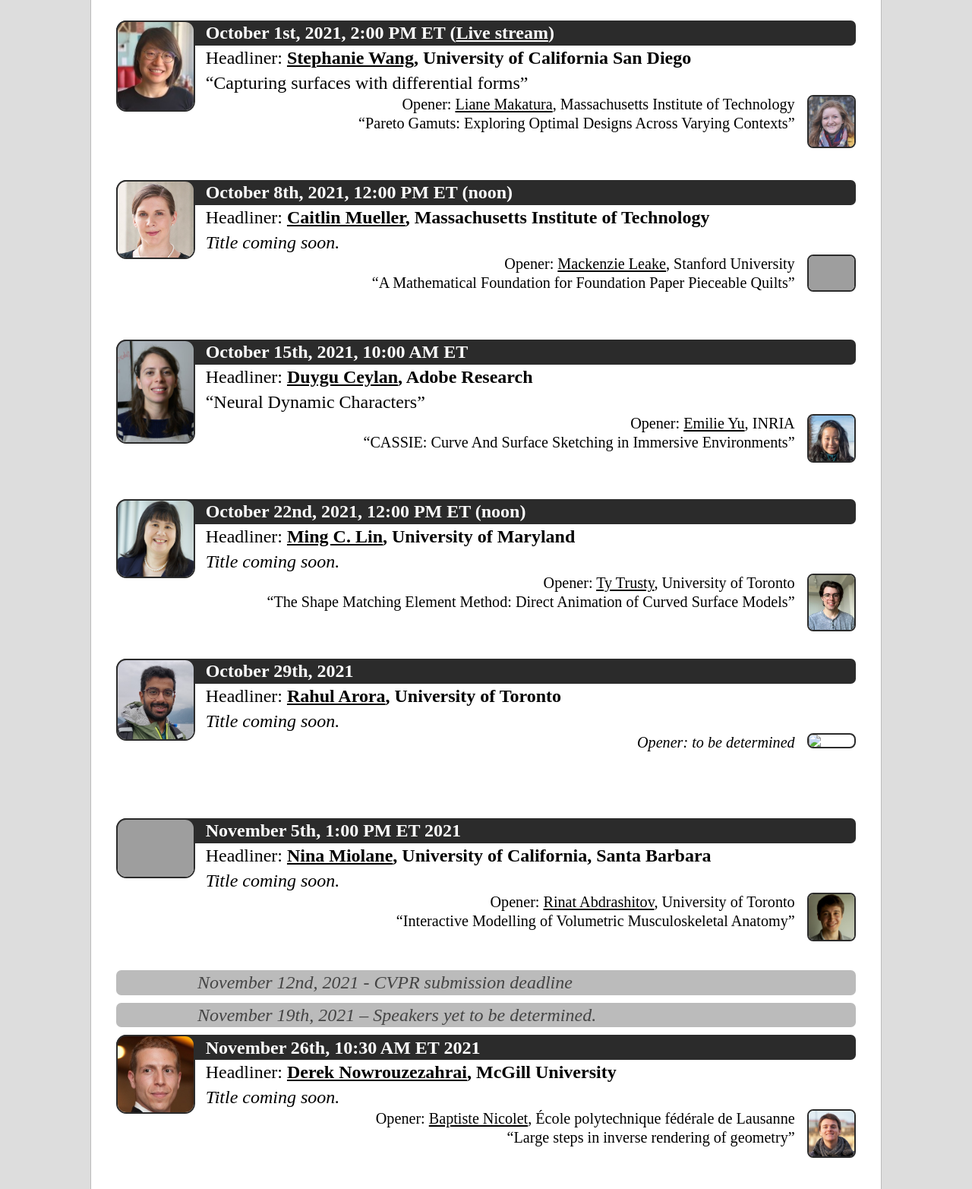
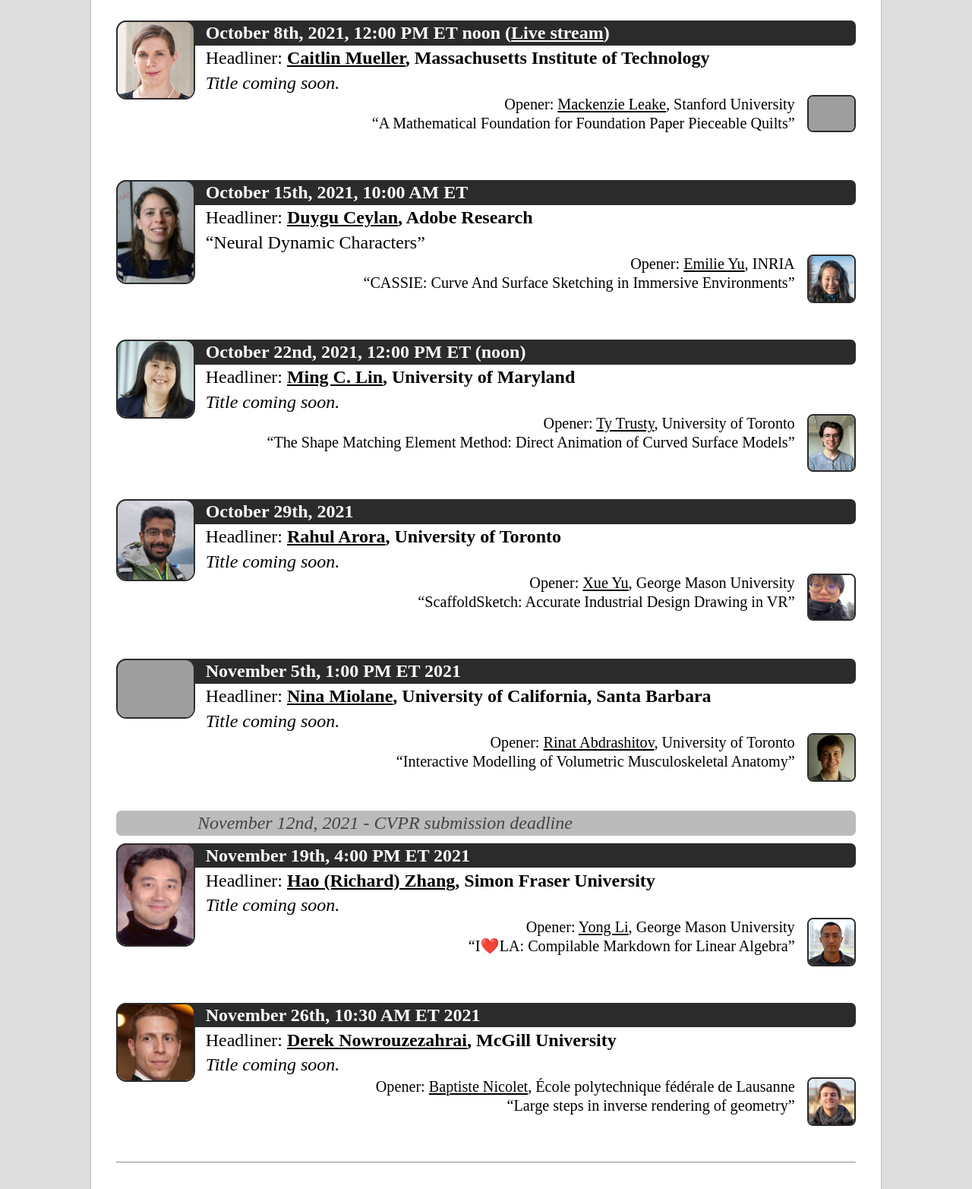
Before and after one commit to toronto-geometry-colloquium/toronto-geometry-colloquium.github.io, a plain HTML site: page index.html in a window 1280 px wide. Shown: the part 723-2288 px from the top of the page at 76% size. Drawn offline with Linux system fonts and the light colour scheme; grey boxes are pictures that could not be loaded; a web font is replaced by a local one.

Commit message:
weekly update & add Richard Rahul weeks

```diff
--- a/index.html
+++ b/index.html
@@ -62,27 +62,8 @@
         <ul id="speakerlist">
           <!-- copy from here ... -->
           <li>
-            <img class="headliner" src="./img/stephanie.jpg">
-            <h3 class="date">October 1st, 2021, 2:00 PM ET (<a href="https://youtu.be/EKnPi7R3P2M">Live stream</a>)</h3>
-            <h3 class="headlinername">
-              <a href="https://evastgh.github.io">Stephanie Wang</a>, University of California San Diego
-            </h3>
-            <h3 class="headlinertitle">Capturing surfaces with differential forms</h3>
-            </h3>
-            <div class="openerbox">
-              <img class="opener" src="img/liane-M.jpg">
-              <span class="opener">
-                <span class="line"><a href="http://www.lianemakatura.com">Liane Makatura</a>,</span>
-                <span class="line">Massachusetts Institute of Technology</span><br>
-                “Pareto Gamuts: Exploring Optimal Designs Across Varying Contexts”
-              </span>
-            </div>
-          </li>
-          <!-- ... to here -->
-          <!-- copy from here ... -->
-          <li>
             <img class="headliner" src="./img/caitlin-mueller.jpg">
-            <h3 class="date">October 8th, 2021, 12:00 PM ET (noon)</h3>
+            <h3 class="date">October 8th, 2021, 12:00 PM ET noon (<a href="https://youtu.be/ew3LIXX0Q-o">Live stream</a>)</h3>
             <h3 class="headlinername">
               <a href="http://www.caitlinmueller.com">Caitlin Mueller</a>, Massachusetts Institute of Technology
             </h3>
@@ -147,8 +128,12 @@
             <h3 class="headlinertitle tbd"></h3>
             </h3>
             <div class="openerbox">
-              <img class="opener" src="./img/silhouette-02.jpg">
-              <span class="opener tbd">to be determined</span>
+              <img class="opener" src="img/xue_yu.JPG">
+              <span class="opener">
+                <span class="line"><a href="https://krisyu.github.io">Xue Yu</a>,</span>
+                <span class="line">George Mason University</span><br>
+                “ScaffoldSketch: Accurate Industrial Design Drawing in VR”
+              </span>
             </div>
           </li>
           <!-- copy from here ... -->
@@ -172,7 +157,26 @@
           </li>
           <!-- ... to here -->
           <li class="tbd"> <h3 class="cancel">November 12nd, 2021 - CVPR submission deadline</h3> </li>
-          <li class="tbd"> <h3 class="date">November 19th, 2021</h3> </li>
+          <!-- copy from here ... -->
+          <li>
+            <img class="headliner" src="./img/richard_zhang.jpg">
+            <h3 class="date">November 19th, 4:00 PM ET 2021</h3>
+            <h3 class="headlinername">
+              <a href="http://www.cim.mcgill.ca/~derek/">Hao (Richard) Zhang</a>, Simon Fraser University
+            </h3>
+            <!-- <h3 class="headlinertitle">Capturing surfaces with differential forms</h3> -->
+            <h3 class="headlinertitle tbd"></h3>
+            </h3>
+            <div class="openerbox">
+              <img class="opener" src="img/yong_li.jpeg">
+              <span class="opener">
+                <span class="line"><a href="https://pressureless.github.io">Yong Li</a>,</span>
+                <span class="line">George Mason University</span><br>
+                “I❤️LA: Compilable Markdown for Linear Algebra”
+              </span>
+            </div>
+          </li>
+          <!-- ... to here -->
           <!-- copy from here ... -->
           <li>
             <img class="headliner" src="./img/derek.jpg">
@@ -262,6 +266,7 @@
           <figure class=past-talk><a href="./posters/tgc_poster_022.pdf"><img class=poster src="./posters/tgc_poster_022.jpg" ></a> <a href=https://youtu.be/yGcH7rsOqM4>Video</a></figure>
           <figure class=past-talk><a href="./posters/tgc_poster_023.pdf"><img class=poster src="./posters/tgc_poster_023.jpg" ></a> <a href=https://youtu.be/zkr8wEbAHfc>Video</a></figure>
           <figure class=past-talk><a href="./posters/tgc_poster_024.pdf"><img class=poster src="./posters/tgc_poster_024.jpg" ></a> <a href=https://youtu.be/bI3nALA895g>Video</a></figure>
+          <figure class=past-talk><a href="./posters/tgc_poster_025.pdf"><img class=poster src="./posters/tgc_poster_025.jpg" ></a> <a href=https://youtu.be/EKnPi7R3P2M>Video</a></figure>
         </div>
 
 
```
Also changed, not shown: img/richard_zhang.jpg (added), img/xue_yu.JPG (added), img/yong_li.jpeg (added), posters/tgc_poster_025.jpg (added), 1 other file.
